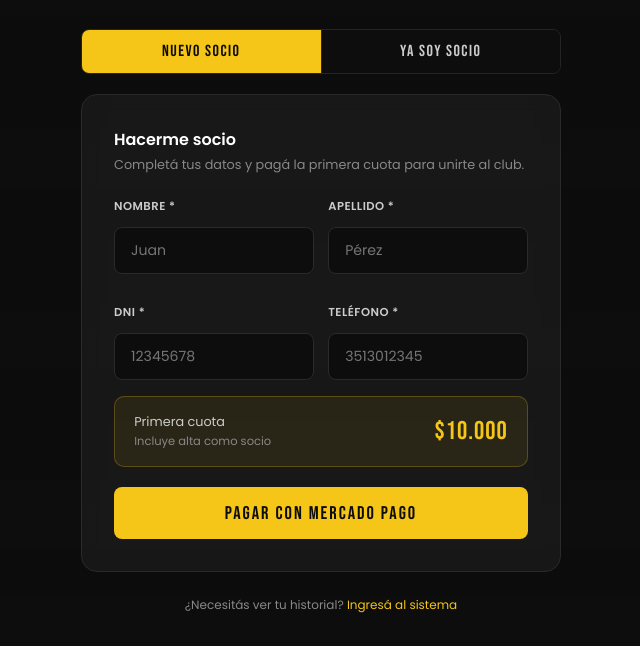
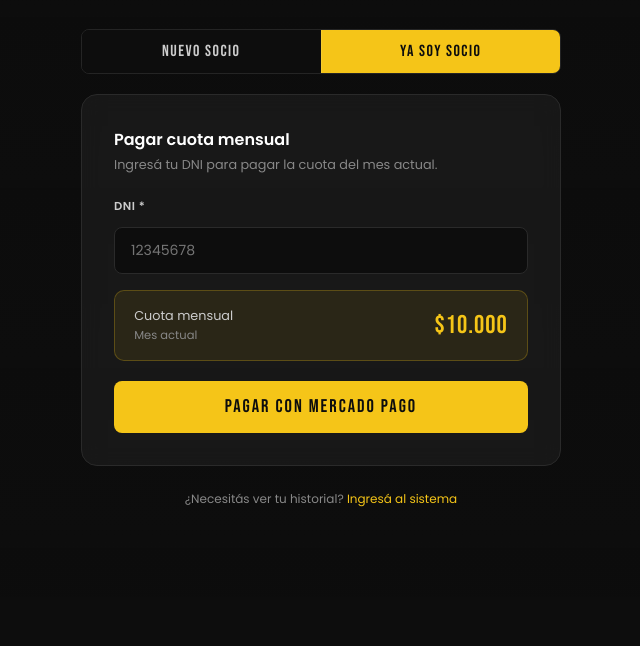
Before and after one commit to AgustinArayaGrillo/recreativo-estrellas-fc, a website: page frontend/hacerse-socio.html in a window 1280 px wide. Shown: the part 203-849 px from the top of the page, without its empty margins (319-959 px from the left). After the commit the page ends 800 px from the top, so only its background shows below. Drawn offline with Linux system fonts and the light colour scheme.

Commit message:
fix: hacerse-socio abre YA SOY SOCIO por defecto, NUEVO SOCIO con ?nuevo=1
Co-Authored-By: Claude Sonnet 4.6 <noreply@anthropic.com>

```diff
--- a/frontend/hacerse-socio.html
+++ b/frontend/hacerse-socio.html
@@ -253,17 +253,17 @@
     <!-- Tabs -->
     <div style="display:flex;gap:0;margin-bottom:1.25rem;border-radius:8px;overflow:hidden;border:1px solid rgba(255,255,255,0.1);">
       <button id="tabNuevo" onclick="switchTab('nuevo')"
-        style="flex:1;padding:0.75rem;background:var(--amarillo);color:var(--negro);border:none;font-family:'Bebas Neue',sans-serif;font-size:1rem;letter-spacing:1.5px;cursor:pointer;">
+        style="flex:1;padding:0.75rem;background:var(--negro);color:var(--gris-claro);border:none;font-family:'Bebas Neue',sans-serif;font-size:1rem;letter-spacing:1.5px;cursor:pointer;">
         NUEVO SOCIO
       </button>
       <button id="tabExistente" onclick="switchTab('existente')"
-        style="flex:1;padding:0.75rem;background:var(--negro);color:var(--gris-claro);border:none;font-family:'Bebas Neue',sans-serif;font-size:1rem;letter-spacing:1.5px;cursor:pointer;border-left:1px solid rgba(255,255,255,0.1);">
+        style="flex:1;padding:0.75rem;background:var(--amarillo);color:var(--negro);border:none;font-family:'Bebas Neue',sans-serif;font-size:1rem;letter-spacing:1.5px;cursor:pointer;border-left:1px solid rgba(255,255,255,0.1);">
         YA SOY SOCIO
       </button>
     </div>
 
     <!-- Card: Nuevo socio -->
-    <div class="card" id="panelNuevo">
+    <div class="card" id="panelNuevo" style="display:none;">
       <div class="card-title">Hacerme socio</div>
       <p class="card-sub">Completá tus datos y pagá la primera cuota para unirte al club.</p>
 
@@ -304,7 +304,7 @@
     </div>
 
     <!-- Card: Ya soy socio — pagar cuota -->
-    <div class="card" id="panelExistente" style="display:none;">
+    <div class="card" id="panelExistente">
       <div class="card-title">Pagar cuota mensual</div>
       <p class="card-sub">Ingresá tu DNI para pagar la cuota del mes actual.</p>
 
@@ -349,8 +349,8 @@
       document.getElementById('tabExistente').style.color       = esNuevo ? 'var(--gris-claro)' : 'var(--negro)';
     }
 
-    // Si viene con ?socio=1 desde la web pública, mostrar pestaña de pago
-    if (new URLSearchParams(window.location.search).get('socio') === '1') {
+    // Mostrar "YA SOY SOCIO" por defecto, salvo que venga con ?nuevo=1
+    if (new URLSearchParams(window.location.search).get('nuevo') !== '1') {
       switchTab('existente');
     }
 
```
